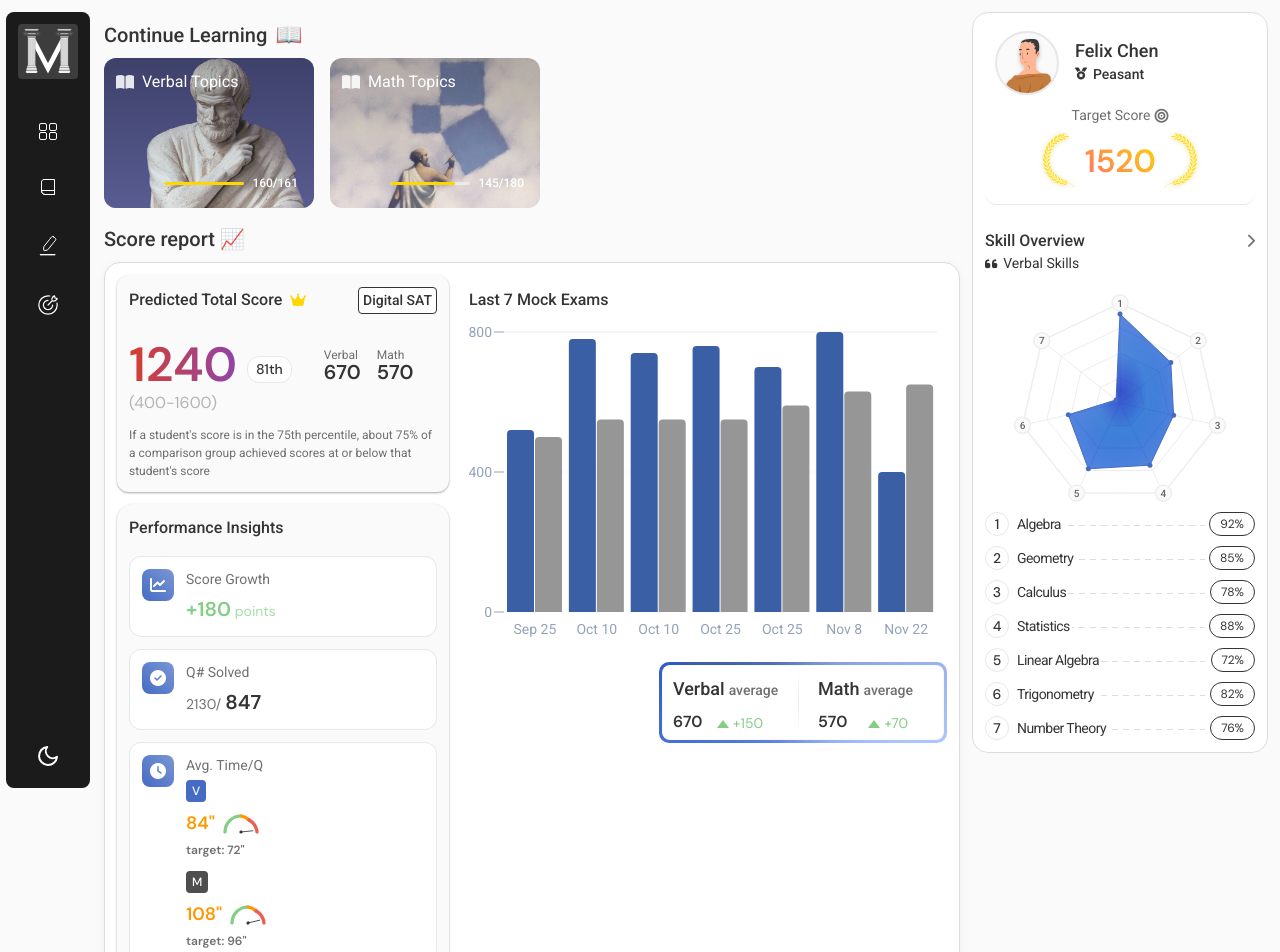
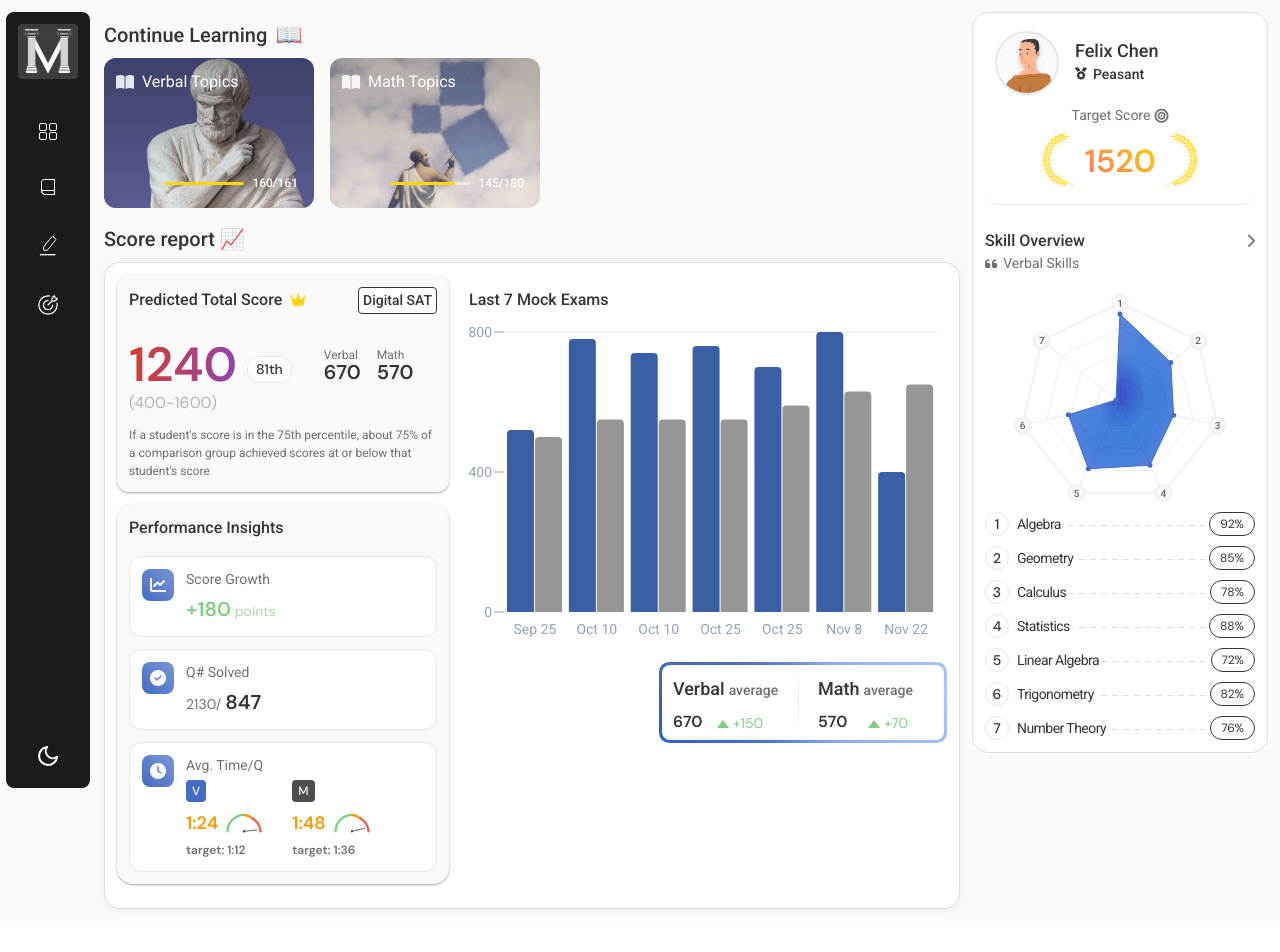
Before and after one commit to Orujhimaru/max_odyssey, a React (Vite) app: page / in a window 1280 px wide. Shown: the top 952 px of the page. After the commit the page ends 921 px from the top, so only its background shows below. Built offline with nearby package versions, Linux system fonts and the light colour scheme; a web font is replaced by a local one.

Commit message:
design: Improved performance insights

```diff
--- a/src/components/PerformanceInsights/PerformanceInsights.css
+++ b/src/components/PerformanceInsights/PerformanceInsights.css
@@ -83,23 +83,27 @@
 
 .speedometer-icon {
   width: 40px;
-  height: 24px;
+  height: 22px;
 }
 
 .speedometer-bg {
   stroke: var(--border-color);
+  stroke-width: 6;
 }
 
 .speed-section.fast {
   stroke: var(--increase-color);
+  stroke-width: 6;
 }
 
 .speed-section.okay {
   stroke: #ff9800;
+  stroke-width: 6;
 }
 
 .speed-section.slow {
   stroke: var(--decrease-color);
+  stroke-width: 6;
 }
 
 .speedometer-needle {
@@ -141,7 +145,7 @@
 }
 
 .insight-value.time-insights {
-  flex-direction: column;
+  /* flex-wrap: wrap; */
   gap: 12px;
 }
 
--- a/src/components/PerformanceInsights/PerformanceInsights.jsx
+++ b/src/components/PerformanceInsights/PerformanceInsights.jsx
@@ -13,6 +13,12 @@ const PerformanceInsights = () => {
     },
   };
 
+  const formatTime = (seconds) => {
+    const minutes = Math.floor(seconds / 60);
+    const remainingSeconds = seconds % 60;
+    return `${minutes}:${remainingSeconds.toString().padStart(2, "0")}`;
+  };
+
   const SpeedometerIcon = ({ ratio }) => {
     // Calculate rotation angle based on ratio (0 to 180 degrees)
     const angle = Math.min(180, Math.max(0, (ratio - 0.7) * 180));
@@ -21,7 +27,7 @@ const PerformanceInsights = () => {
       <svg viewBox="0 0 100 60" className="speedometer-icon">
         {/* Gray background arc */}
         <path
-          d="M10 50 A40 40 0 0 1 90 50"
+          d="M5 50 A45 45 0 0 1 95 50"
           className="speedometer-bg"
           fill="none"
           strokeWidth="8"
@@ -30,21 +36,21 @@ const PerformanceInsights = () => {
 
         {/* Colored sections */}
         <path
-          d="M10 50 A40 40 0 0 1 50 10"
+          d="M5 50 A45 45 0 0 1 50 5"
           className="speed-section fast"
           fill="none"
           strokeWidth="8"
           strokeLinecap="round"
         />
         <path
-          d="M50 10 A40 40 0 0 1 70 20"
+          d="M50 5 A45 45 0 0 1 73 15"
           className="speed-section okay"
           fill="none"
           strokeWidth="8"
           strokeLinecap="round"
         />
         <path
-          d="M70 20 A40 40 0 0 1 90 50"
+          d="M73 15 A45 45 0 0 1 95 50"
           className="speed-section slow"
           fill="none"
           strokeWidth="8"
@@ -57,11 +63,11 @@ const PerformanceInsights = () => {
             x1="50"
             y1="50"
             x2="50"
-            y2="20"
+            y2="15"
             strokeWidth="2"
             className="speedometer-needle"
           />
-          <circle cx="50" cy="50" r="4" className="speedometer-center" />
+          <circle cx="50" cy="50" r="3" className="speedometer-center" />
         </g>
       </svg>
     );
@@ -121,7 +127,7 @@ const PerformanceInsights = () => {
                       timeData.verbal.target
                     )}`}
                   >
-                    {timeData.verbal.actual}"
+                    {formatTime(timeData.verbal.actual)}
                     <div className="speed-indicator">
                       <SpeedometerIcon
                         ratio={timeData.verbal.actual / timeData.verbal.target}
@@ -129,7 +135,7 @@ const PerformanceInsights = () => {
                     </div>
                   </div>
                   <div className="target-time">
-                    target: {timeData.verbal.target}"
+                    target: {formatTime(timeData.verbal.target)}
                   </div>
                 </div>
               </div>
@@ -142,7 +148,7 @@ const PerformanceInsights = () => {
                       timeData.math.target
                     )}`}
                   >
-                    {timeData.math.actual}"
+                    {formatTime(timeData.math.actual)}
                     <div className="speed-indicator">
                       <SpeedometerIcon
                         ratio={timeData.math.actual / timeData.math.target}
@@ -150,7 +156,7 @@ const PerformanceInsights = () => {
                     </div>
                   </div>
                   <div className="target-time">
-                    target: {timeData.math.target}"
+                    target: {formatTime(timeData.math.target)}
                   </div>
                 </div>
               </div>
--- a/src/components/RadarComponent/RadarChart/RadarChart.css
+++ b/src/components/RadarComponent/RadarChart/RadarChart.css
@@ -296,9 +296,11 @@
 }
 
 .skill-section-header.verbal {
-  /* color: #456bc4; */
+  color: var(--text-primary);
+  opacity: 0.7;
 }
 
 .skill-section-header.math {
-  color: var(--math-color);
+  color: var(--text-primary);
+  opacity: 0.7;
 }
--- a/src/pages/PracticePage/Practice.css
+++ b/src/pages/PracticePage/Practice.css
@@ -507,7 +507,7 @@
 .topic-filter-dropdown {
   position: absolute;
   top: 100%;
-  left: -196%;
+  left: -160%;
   width: 450px;
   background-color: var(--bg-primary);
   border: 1px solid var(--border-color);
@@ -601,7 +601,7 @@
 .difficulty-filter-dropdown {
   position: absolute;
   top: 100%;
-  left: -23%;
+  left: 8%;
   width: 150px;
   background-color: var(--bg-primary);
   border: 1px solid var(--border-color);
```
